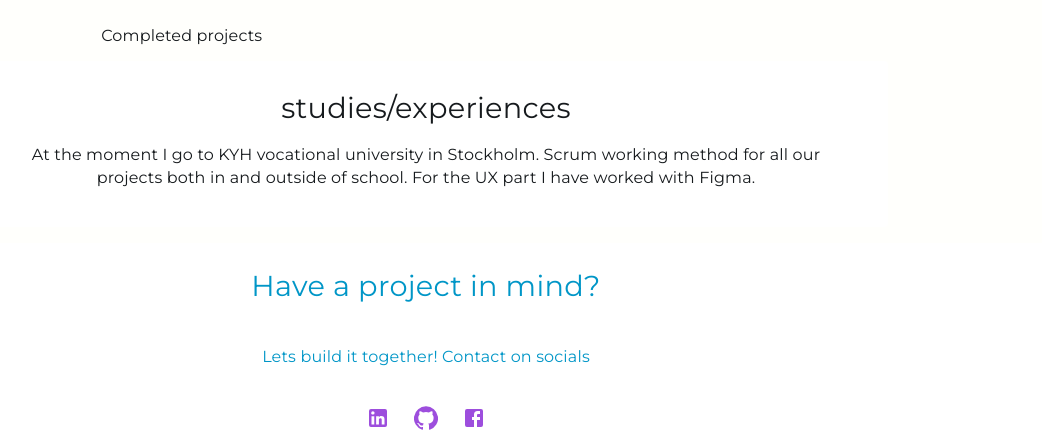
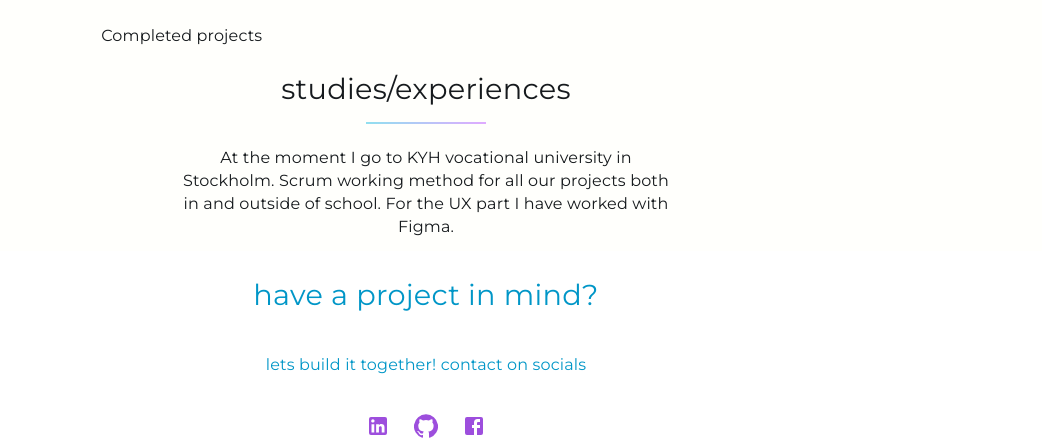
Before and after one commit to Kaayzeer/p_beta_1, a React (Create React App) app: page /about in a window 1280 px wide. Shown: the part 365-805 px from the top of the page, without its empty margins (214-1256 px from the left). Built offline with nearby package versions, Linux system fonts and the light colour scheme; no server answers.

Commit message:
adjusted responsivness

```diff
--- a/src/Components/Footer/Usestyles.js
+++ b/src/Components/Footer/Usestyles.js
@@ -27,7 +27,7 @@ const UseStyles = makeStyles((theme) => ({
       padding: "0rem",
     },
     [theme.breakpoints.down("xs")]: {
-      fontSize: "0.7rem",
+      fontSize: "0.74rem",
       padding: "0rem",
     },
   },
--- a/src/Components/Footer/index.js
+++ b/src/Components/Footer/index.js
@@ -11,7 +11,8 @@ import UseStyles from "./Usestyles";
 const StyledFooter = styled.footer`
   padding: 20px;
   position: static;
-  box-shadow: 0px 0px px  #b1a7a6ff;
+  box-shadow: 0px 0px px #b1a7a6ff;
+
 
 `;
 
@@ -36,7 +37,7 @@ function Footer() {
             style={{ color: "#0096c7ff" }}
             className={classes.h3}
           >
-            Have a project in mind?
+            have a project in mind?
           </Typography>
         </Grid>
 
@@ -48,7 +49,7 @@ function Footer() {
             style={{ color: "#0096c7ff" }}
             className={classes.body2}
           >
-            Lets build it together! Contact on socials
+            lets build it together! contact on socials
           </Typography>
         </Grid>
         <Grid container direction="row" justify="center" align="center">
--- a/src/Components/Header/index.js
+++ b/src/Components/Header/index.js
@@ -20,7 +20,22 @@ const useStyles = makeStyles((theme) => ({
     title: {
         flexGrow: 1,
     },
+    item: {
 
+    [theme.breakpoints.down("md")]: {
+      fontSize: "1.3rem",
+      letterSpacing: "0.03rem",
+    },
+    [theme.breakpoints.down("sm")]: {
+      fontSize: "1.1rem",
+      letterSpacing: "0.04rem",
+    },
+    [theme.breakpoints.down("xs")]: {
+      fontSize: "0.8rem",
+      letterSpacing: "0.04rem",
+
+    },
+  },
 }));
 
 const Navbar = props => {
@@ -69,14 +84,24 @@ const Navbar = props => {
                 open={open}
                 onClose={() => setMenu(null)}
               >
-                <MenuItem onClick={() => handleMenuClick("/")}>Home</MenuItem>
-                <MenuItem onClick={() => handleMenuClick("/about")}>
+                <MenuItem
+                  className={classes.item}
+                  onClick={() => handleMenuClick("/")}
+                >
+                  Home
+                </MenuItem>
+                <MenuItem
+                  className={classes.item}
+                  onClick={() => handleMenuClick("/about")}
+                >
                   About
                 </MenuItem>
-                <MenuItem onClick={() => handleMenuClick("/projects")}>
+                <MenuItem
+                  className={classes.item}
+                  onClick={() => handleMenuClick("/projects")}
+                >
                   Projects
                 </MenuItem>
-
               </Menu>
             </div>
           </Toolbar>
--- a/src/Components/Main/About/Me/Me.js
+++ b/src/Components/Main/About/Me/Me.js
@@ -79,7 +79,7 @@ export default function Me() {
         </Grid>
       </Grid>
 
-      <Grid item xs={9} sm={6} md={3} lg={3} xl={3}>
+      <Grid item xs={9} sm={6} md={4} lg={3} xl={3}>
         <img src={myImage} className={classes.img} alt="" />
       </Grid>
     </Grid>
--- a/src/Components/Main/About/Papers/Papers.js
+++ b/src/Components/Main/About/Papers/Papers.js
@@ -1,23 +1,37 @@
-import { Grid, Paper, Typography} from "@material-ui/core";
+import { Grid, Typography} from "@material-ui/core";
 import useStyles from "../UseStyles";
+import styled from "styled-components";
+
+const SmallLine = styled.div`
+  background: linear-gradient(135deg, #90e0efff 0%, #e0aaffff 100%);
+  height: 2px;
+  width: 120px;
+  margin: 10px;
+
+
+  @media only screen and (max-width: 600px) {
+    width: 107px;
+  }
+`;
 
 
 export default function Papers() {
   const classes = useStyles();
 
   return (
-    <Grid container spacing={0} direction="row" justify="center">
-      <Grid item xs={12} sm={10} md={8} lg={9} xl={6}>
-        <Paper className={classes.paper} elevation={0}>
-          <Typography variant="h3" color="primary" component="h3">
+    <Grid container spacing={0} direction="row" justify="space-around" className={classes.studies}>
+      <Grid item xs={9} sm={8} md={8} lg={5} xl={6}>
+
+          <Typography variant="h3" color="primary" component="h3" className={classes.h3}>
             studies/experiences
           </Typography>
-          <Typography variant="body2" color="primary" component="p">
+          <SmallLine />
+          <Typography variant="body2" color="primary" component="p" className={classes.body2}>
             At the moment I go to KYH vocational university in Stockholm. Scrum
             working method for all our projects both in and outside of school.
             For the UX part I have worked with Figma.
           </Typography>
-        </Paper>
+
       </Grid>
     </Grid>
   );
--- a/src/Components/Main/About/UseStyles.js
+++ b/src/Components/Main/About/UseStyles.js
@@ -7,12 +7,9 @@ const UseStyles = makeStyles((theme) => ({
     width: "100%",
   },
 
-  paper: {
-    padding: theme.spacing(3),
-    textAlign: "center",
-    color: theme.palette.text.primary,
-    /* borderRadius: "4%", */
-    display: "block",
+  studies: {
+   paddingTop: '5px',
+
   },
   img: {
     borderRadius: "2%",
@@ -39,14 +36,23 @@ const UseStyles = makeStyles((theme) => ({
       fontSize: "1.1rem",
       letterSpacing: "0.04rem",
     },
+    [theme.breakpoints.down("xs")]: {
+      fontSize: "0.8rem",
+      letterSpacing: "0.04rem",
+
+    },
   },
   h3: {
     [theme.breakpoints.down("md")]: {
-      fontSize: "1.5rem",
+      fontSize: "1.6rem",
       letterSpacing: "0.03rem",
     },
     [theme.breakpoints.down("sm")]: {
-      fontSize: "1.2rem",
+      fontSize: "1.4rem",
+      letterSpacing: "0.04rem",
+    },
+    [theme.breakpoints.down("sm")]: {
+      fontSize: "1.25rem",
       letterSpacing: "0.04rem",
     },
   },
--- a/src/Components/Main/Home/index.js
+++ b/src/Components/Main/Home/index.js
@@ -27,10 +27,10 @@ const StyledHome = styled.main`
       margin-bottom: 28px;
     }
     @media only screen and (max-width: 350px) {
-      font-size: 40px;
+      font-size: 34px;
       font-weight: 400;
       letter-spacing: 1px;
-      margin-bottom: 18px;
+      padding-bottom: 1px;
     }
   }
 
@@ -46,6 +46,10 @@ const StyledHome = styled.main`
       font-weight: 400;
       letter-spacing: 4px;
     }
+    @media only screen and (max-width: 350px) {
+      font-size: 12px;
+      padding-top: 5px;
+    }
   }
 `;
 
@@ -59,6 +63,12 @@ const SmallLine = styled.div`
 
   @media only screen and (max-width: 600px) {
     width: 70px;
+  }
+  @media only screen and (max-width: 350px) {
+    width: 70px;
+    margin-top: 20px;
+    margin-bottom: 20px;
+
   }
 `;
 
```
